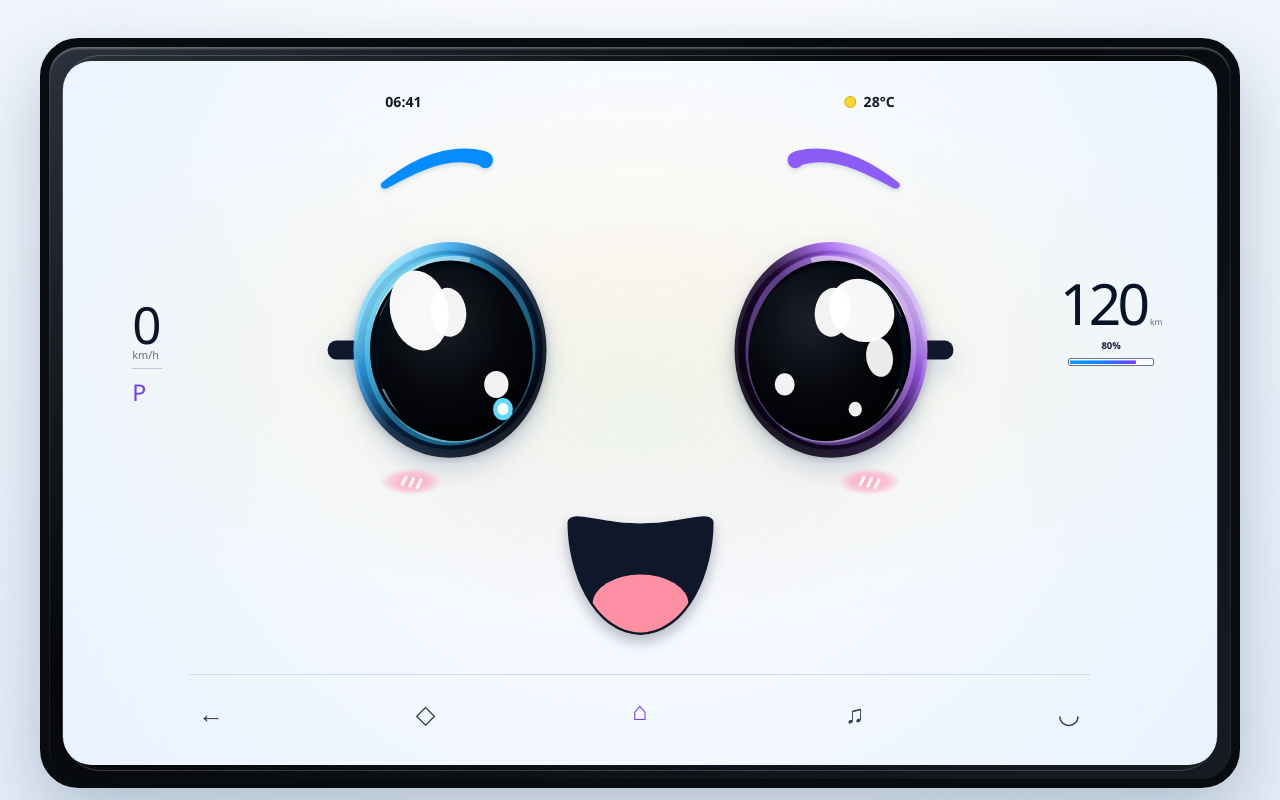
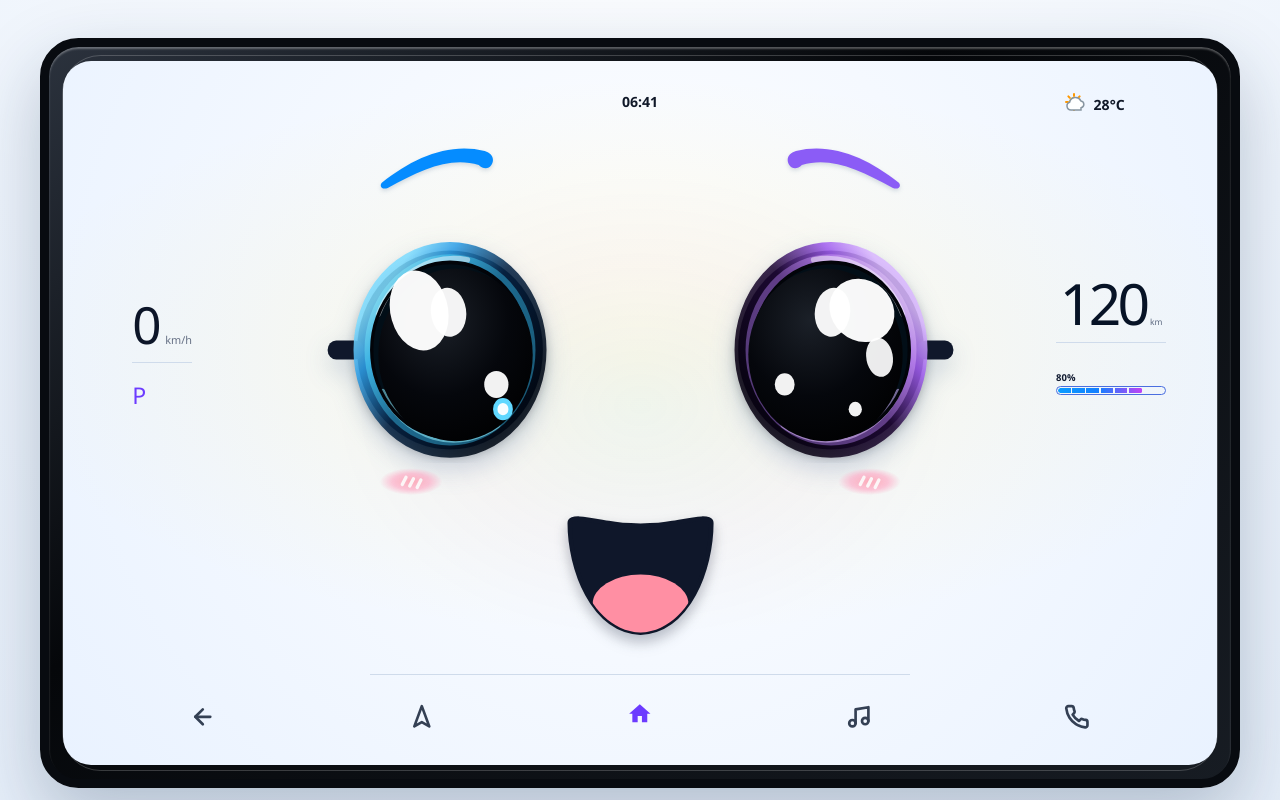
Before and after one commit to Meowken248/UI-Facial-expressions, a React (Vite) app: page / in a window 1280 px wide. Shown: the top 800 px of the page. Built offline with nearby package versions, Linux system fonts and the light colour scheme.

Commit message:
sửa NAV

```diff
--- a/src/components/dashboard/BottomNavigation.tsx
+++ b/src/components/dashboard/BottomNavigation.tsx
@@ -1,2 +1,23 @@
-const items=[['←','Back'],['◇','Vehicle'],['⌂','Home'],['♫','Music'],['◡','Phone']];
-export function BottomNavigation(){return <nav className="bottom-nav" aria-label="Điều hướng chính">{items.map(([icon,label])=><button key={label} className={label==='Home'?'active':''} aria-label={label}><span>{icon}</span><small>{label}</small></button>)}</nav>}
+import React from 'react';
+
+const icons = {
+  Back: <svg viewBox="0 0 24 24"><path d="m12 19-7-7 7-7"/><path d="M19 12H5"/></svg>,
+  Vehicle: <svg viewBox="0 0 24 24"><polygon points="12 2 19 21 12 17 5 21 12 2"/></svg>,
+  Home: <svg viewBox="0 0 24 24"><path d="M10 20v-6h4v6h5v-8h3L12 3 2 12h3v8z"/></svg>,
+  Music: <svg viewBox="0 0 24 24"><path d="M9 18V5l12-2v13"/><circle cx="6" cy="18" r="3"/><circle cx="18" cy="16" r="3"/></svg>,
+  Phone: <svg viewBox="0 0 24 24"><path d="M22 16.92v3a2 2 0 0 1-2.18 2 19.79 19.79 0 0 1-8.63-3.07 19.5 19.5 0 0 1-6-6 19.79 19.79 0 0 1-3.07-8.67A2 2 0 0 1 4.11 2h3a2 2 0 0 1 2 1.72 12.84 12.84 0 0 0 .7 2.81 2 2 0 0 1-.45 2.11L8.09 9.91a16 16 0 0 0 6 6l1.27-1.27a2 2 0 0 1 2.11-.45 12.84 12.84 0 0 0 2.81.7A2 2 0 0 1 22 16.92z"/></svg>
+};
+
+const items = ['Back', 'Vehicle', 'Home', 'Music', 'Phone'] as const;
+
+export function BottomNavigation() {
+  return (
+    <nav className="bottom-nav" aria-label="Điều hướng chính">
+      {items.map((label) => (
+        <button key={label} className={label === 'Home' ? 'active' : ''} aria-label={label}>
+          {icons[label]}
+        </button>
+      ))}
+    </nav>
+  );
+}
--- a/src/components/dashboard/DashboardHeader.tsx
+++ b/src/components/dashboard/DashboardHeader.tsx
@@ -1,2 +1,2 @@
 import { useEffect, useState } from 'react';
-export function DashboardHeader({temperature}:{temperature:number}){const [time,setTime]=useState(()=>new Date());useEffect(()=>{const id=setInterval(()=>setTime(new Date()),30000);return()=>clearInterval(id)},[]);return <header className="dash-header"><span>{time.toLocaleTimeString('vi-VN',{hour:'2-digit',minute:'2-digit'})}</span><span className="weather"><i/> {temperature}°C</span></header>}
+export function DashboardHeader({temperature}:{temperature:number}){const [time,setTime]=useState(()=>new Date());useEffect(()=>{const id=setInterval(()=>setTime(new Date()),30000);return()=>clearInterval(id)},[]);return <header className="dash-header"><span>{time.toLocaleTimeString('vi-VN',{hour:'2-digit',minute:'2-digit'})}</span><span className="weather" style={{gap: '6px'}}><svg width="24" height="24" viewBox="0 0 24 24" fill="none" xmlns="http://www.w3.org/2000/svg"><circle cx="10" cy="10" r="5" fill="#FFC107" /><path d="M10 2v2M15.657 4.343l-1.414 1.414M18 10h-2M15.657 15.657l-1.414-1.414M10 18v-2M4.343 15.657l1.414-1.414M2 10h2M4.343 4.343l1.414 1.414" stroke="#FF9800" strokeWidth="2" strokeLinecap="round"/><path d="M7 18a4 4 0 0 1-1.38-7.75 6 6 0 0 1 11.23-1.35 3.5 3.5 0 0 1 .15 6.9V18H7Z" fill="#FFF" stroke="#8795A1" strokeWidth="1.5"/></svg> <span>{temperature}°C</span></span></header>}
--- a/src/components/dashboard/DashboardStats.tsx
+++ b/src/components/dashboard/DashboardStats.tsx
@@ -9,8 +9,11 @@ export function DashboardStats({ speed, battery, rangeKm }: DashboardStatsProps)
   return (
     <>
       <aside className="stats stats-left" aria-label={`Tốc độ ${speed} kilomet trên giờ, số P`}>
-        <strong>{speed}</strong>
-        <small>km/h</small>
+        <div className="speed-readout">
+          <strong>{speed}</strong>
+          <small>km/h</small>
+        </div>
+        <div className="stat-separator" />
         <div className="gear">P</div>
       </aside>
 
@@ -19,6 +22,7 @@ export function DashboardStats({ speed, battery, rangeKm }: DashboardStatsProps)
           <strong>{rangeKm}</strong>
           <small>km</small>
         </div>
+        <div className="stat-separator" />
         <div className="battery-readout">
           <b>{safeBattery}%</b>
           <span className="battery" aria-hidden="true">
--- a/src/styles/dashboard-v2.css
+++ b/src/styles/dashboard-v2.css
@@ -1,66 +1,182 @@
-.stats-right{
-  top:31%;
-  right:4.4%;
-  width:clamp(68px,8.6vw,142px);
-  align-items:stretch;
-  color:#071326;
-  font-variant-numeric:tabular-nums;
+.stats-right {
+  top: 31%;
+  right: 4.4%;
+  width: clamp(68px, 8.6vw, 142px);
+  align-items: stretch;
+  color: #071326;
+  font-variant-numeric: tabular-nums;
 }
-.range-readout{
-  display:flex;
-  align-items:baseline;
-  justify-content:center;
-  gap:clamp(2px,.28vw,6px);
-  white-space:nowrap;
+
+.range-readout {
+  display: flex;
+  align-items: baseline;
+  justify-content: center;
+  gap: clamp(2px, .28vw, 6px);
+  white-space: nowrap;
 }
-.stats-right .range-readout strong{
-  font-size:clamp(31px,4.45vw,84px);
-  font-weight:500;
-  line-height:.82;
-  letter-spacing:-.065em;
+
+.stats-right .range-readout strong {
+  font-size: clamp(31px, 4.45vw, 84px);
+  font-weight: 500;
+  line-height: .82;
+  letter-spacing: -.065em;
 }
-.stats-right .range-readout small{
-  color:#5d6980;
-  font-size:clamp(7px,.66vw,12px);
-  font-weight:500;
-  line-height:1;
+
+.stats-right .range-readout small {
+  color: #5d6980;
+  font-size: clamp(7px, .66vw, 12px);
+  font-weight: 500;
+  line-height: 1;
 }
-.battery-readout{
-  display:flex;
-  flex-direction:column;
-  align-items:center;
-  margin-top:clamp(10px,1.18vw,22px);
+
+.battery-readout {
+  display: flex;
+  flex-direction: column;
+  align-items: center;
+  margin-top: clamp(10px, 1.18vw, 22px);
 }
-.battery-readout b{
-  color:#111b31;
-  font-size:clamp(8px,.74vw,14px);
-  font-weight:750;
-  line-height:1;
+
+.battery-readout b {
+  color: #111b31;
+  font-size: clamp(8px, .74vw, 14px);
+  font-weight: 750;
+  line-height: 1;
 }
-.stats-right .battery{
-  display:block;
-  width:78%;
-  height:clamp(7px,.65vw,12px);
-  margin-top:clamp(5px,.55vw,10px);
-  padding:1px;
-  overflow:hidden;
-  border:1px solid #65758d;
-  border-radius:2px;
-  background:#f7faff;
-  box-shadow:inset 0 0 0 1px rgba(255,255,255,.65);
+
+.stats-right .battery {
+  display: block;
+  width: 100%;
+  height: clamp(7px, .65vw, 12px);
+  margin-top: clamp(2px, .3vw, 5px);
+  padding: 1px;
+  overflow: hidden;
+  border: 1.5px solid #4a6ee0;
+  border-radius: 9999px;
+  background: transparent;
 }
-.stats-right .battery i{
-  display:block;
-  height:100%;
-  min-width:0;
-  border-radius:1px;
-  background:linear-gradient(90deg,#0b9dff 0%,#147fff 48%,#713cff 100%);
-  box-shadow:inset 0 1px 0 rgba(255,255,255,.4);
-  transition:width .45s cubic-bezier(.16,1,.3,1);
+
+.stats-right .battery i {
+  display: block;
+  height: 100%;
+  min-width: 0;
+  border-radius: 9999px;
+  background: linear-gradient(90deg, #0b9dff 0%, #147fff 48%, #c542f5 100%);
+  transition: width .45s cubic-bezier(.16, 1, .3, 1);
+  mask-image: repeating-linear-gradient(to right, black 0, black calc(100%/6 - 1.5px), transparent calc(100%/6 - 1.5px), transparent calc(100%/6));
+  -webkit-mask-image: repeating-linear-gradient(to right, black 0, black calc(100%/6 - 1.5px), transparent calc(100%/6 - 1.5px), transparent calc(100%/6));
 }
-@media(max-width:700px){
-  .stats-right{right:3.5%;top:30%;width:clamp(64px,12vw,92px)}
-  .stats-right .range-readout strong{letter-spacing:-.055em}
-  .battery-readout{margin-top:8px}
+
+.speed-readout, .range-readout {
+  display: flex;
+  align-items: baseline;
+  gap: clamp(2px, .28vw, 6px);
+  white-space: nowrap;
 }
-@media(prefers-reduced-motion:reduce){.stats-right .battery i{transition:none}}
+
+.stat-separator {
+  width: 100%;
+  height: 1px;
+  background: #cfdbeb;
+  margin: clamp(10px, 1.2vw, 22px) 0;
+}
+
+.stats-left .gear {
+  margin-top: 0;
+  padding-top: 0;
+  border-top: none;
+}
+
+.stats-left .speed-readout {
+  justify-content: center;
+}
+
+.battery-readout {
+  display: flex;
+  flex-direction: column;
+  align-items: flex-start;
+  width: 100%;
+}
+
+@media(max-width:700px) {
+  .stats-right {
+    right: 3.5%;
+    top: 30%;
+    width: clamp(64px, 12vw, 92px)
+  }
+
+  .stats-right .range-readout strong {
+    letter-spacing: -.055em
+  }
+
+  .battery-readout {
+    margin-top: 8px
+  }
+}
+
+@media(prefers-reduced-motion:reduce) {
+  .stats-right .battery i {
+    transition: none
+  }
+}
+
+/* Header and bottom navigation — aligned to the Radxa reference layout. */
+.dash-header {
+  left: 0;
+  right: 0;
+  transform: none;
+  display: block
+}
+
+.dash-header>span:first-child {
+  position: absolute;
+  left: 50%;
+  transform: translateX(-50%)
+}
+
+.dash-header .weather {
+  position: absolute;
+  right: 8%
+}
+
+.bottom-nav {
+  align-items: center;
+  padding-top: 1.3%;
+  border-top: none;
+}
+
+.bottom-nav::before {
+  content: '';
+  position: absolute;
+  top: 0;
+  left: 50%;
+  transform: translateX(-50%);
+  width: 60%;
+  height: 1px;
+  background: #cfdbeb;
+}
+
+.bottom-nav button {
+  flex-direction: row;
+  justify-content: center;
+  align-items: center;
+  gap: 0;
+  min-width: 0;
+  padding: 0;
+  width: clamp(15px, 2vw, 29px);
+  height: clamp(15px, 2vw, 29px)
+}
+
+.bottom-nav button svg {
+  width: 100%;
+  height: 100%;
+  fill: none;
+  stroke: currentColor;
+  stroke-width: 2.5;
+  stroke-linecap: round;
+  stroke-linejoin: round
+}
+
+.bottom-nav .active svg {
+  fill: currentColor;
+  stroke: none;
+}
```
